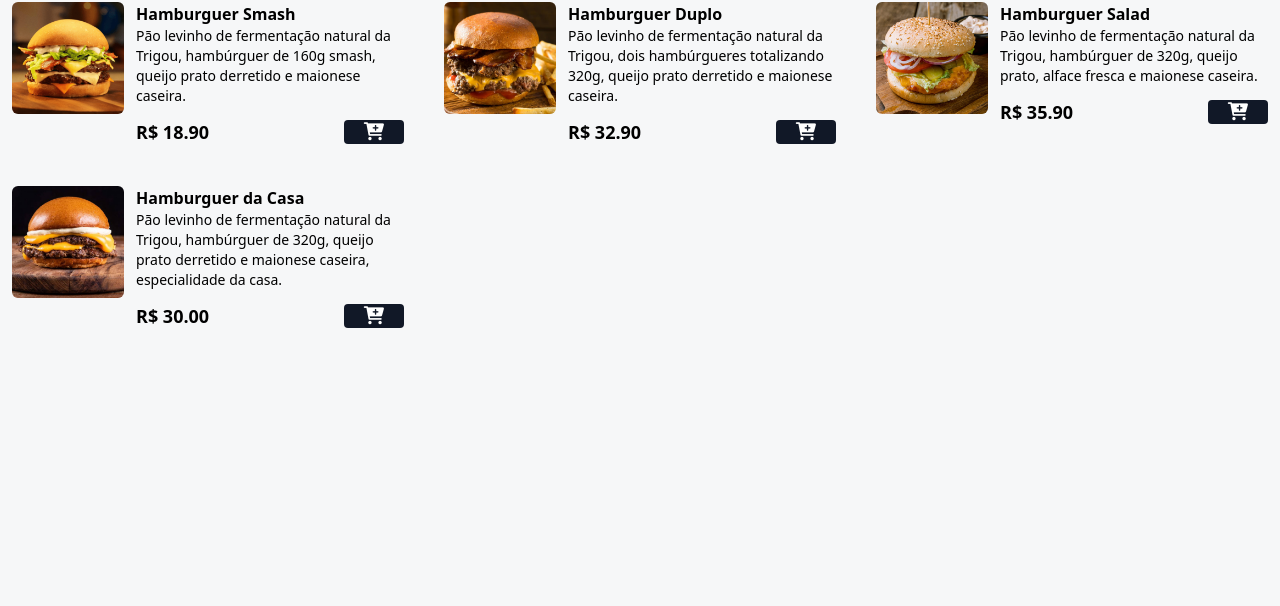
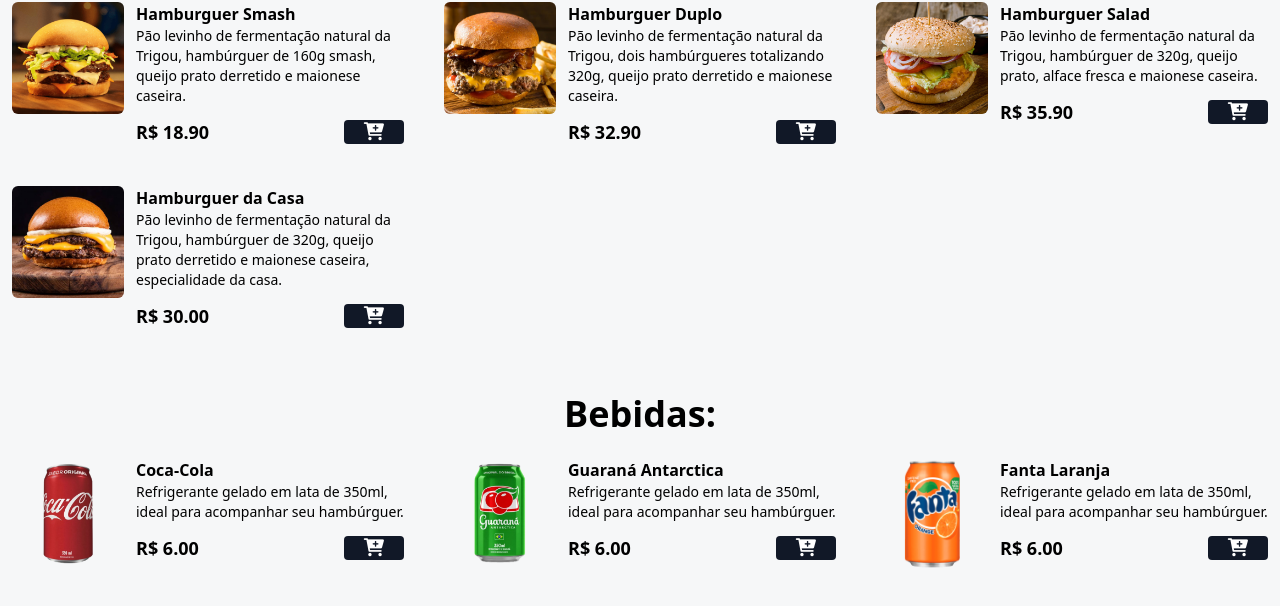
Before and after one commit to ThalisElias/BurguerCardapio, a website: page index.html in a window 1280 px wide. Shown: the part 508-1114 px from the top of the page. Before the commit the page ends 902 px from the top, so only its background shows below. Drawn offline with Linux system fonts and the light colour scheme.

Commit message:
section bebidas

```diff
--- a/index.html
+++ b/index.html
@@ -80,6 +80,50 @@
         </div>
       </div>
     </main>
+    <div class="max-auto max-w-7xl px-2 my-2">
+      <h2 class="text-2xl md:text-4xl font-bold text-center mt-9 mb-6">Bebidas:</h2>
+    </div>
+    <div class="grid grid-cols-1 md:grid-cols-2 lg:grid-cols-3 gap-7 md:gap-10 mx-auto max-w-7xl px-3 mb-16" id="menu">
+      <div class="flex gap-3">
+        <img src="./img/refri-1.png" alt="Coca Lata" class="w-28 h-28 rounded-md hover:scale-110 hover:-rotate-2 duration-300">
+        <div>
+          <p class="font-bold">Coca-Cola</p>
+          <p class="text-sm">Refrigerante gelado em lata de 350ml, ideal para acompanhar seu hambúrguer.</p>
+          <div class="flex items-center gap-2 justify-between mt-3">
+            <p class="font-bold text-lg">R$ 6.00</p>
+            <button class="bg-gray-900 px-5 rounded add-to-cart-btn" data-name="Coca-Cola Lata" data-price="6">
+              <i class="fa fa-cart-plus text-lg text-white"></i>
+            </button>
+          </div>
+        </div>
+      </div>
+      <div class="flex gap-3">
+        <img src="./img/refri-2.png" alt="Coca Lata" class="w-28 h-28 rounded-md hover:scale-110 hover:-rotate-2 duration-300">
+        <div>
+          <p class="font-bold">Guaraná Antarctica</p>
+          <p class="text-sm">Refrigerante gelado em lata de 350ml, ideal para acompanhar seu hambúrguer.</p>
+          <div class="flex items-center gap-2 justify-between mt-3">
+            <p class="font-bold text-lg">R$ 6.00</p>
+            <button class="bg-gray-900 px-5 rounded add-to-cart-btn" data-name="Guaraná Lata" data-price="6">
+              <i class="fa fa-cart-plus text-lg text-white"></i>
+            </button>
+          </div>
+        </div>
+      </div>
+      <div class="flex gap-3">
+        <img src="./img/refri-3.png" alt="Coca Lata" class="w-28 h-28 rounded-md hover:scale-110 hover:-rotate-2 duration-300">
+        <div>
+          <p class="font-bold">Fanta Laranja</p>
+          <p class="text-sm">Refrigerante gelado em lata de 350ml, ideal para acompanhar seu hambúrguer.</p>
+          <div class="flex items-center gap-2 justify-between mt-3">
+            <p class="font-bold text-lg">R$ 6.00</p>
+            <button class="bg-gray-900 px-5 rounded add-to-cart-btn" data-name="Fanta Lata" data-price="6">
+              <i class="fa fa-cart-plus text-lg text-white"></i>
+            </button>
+          </div>
+        </div>
+      </div>
+    </div>
   </div>
   </div>
 </body>
--- a/tailwind.config.js
+++ b/tailwind.config.js
@@ -4,7 +4,7 @@ module.exports = {
   theme: {
     extend: {
       backgroundImage: {
-        home: "url('/img/bg.png')",
+        home: "url('./img/bg.png')",
       },
     },
   },
```
Also changed, not shown: img/refri-3.png (added).
